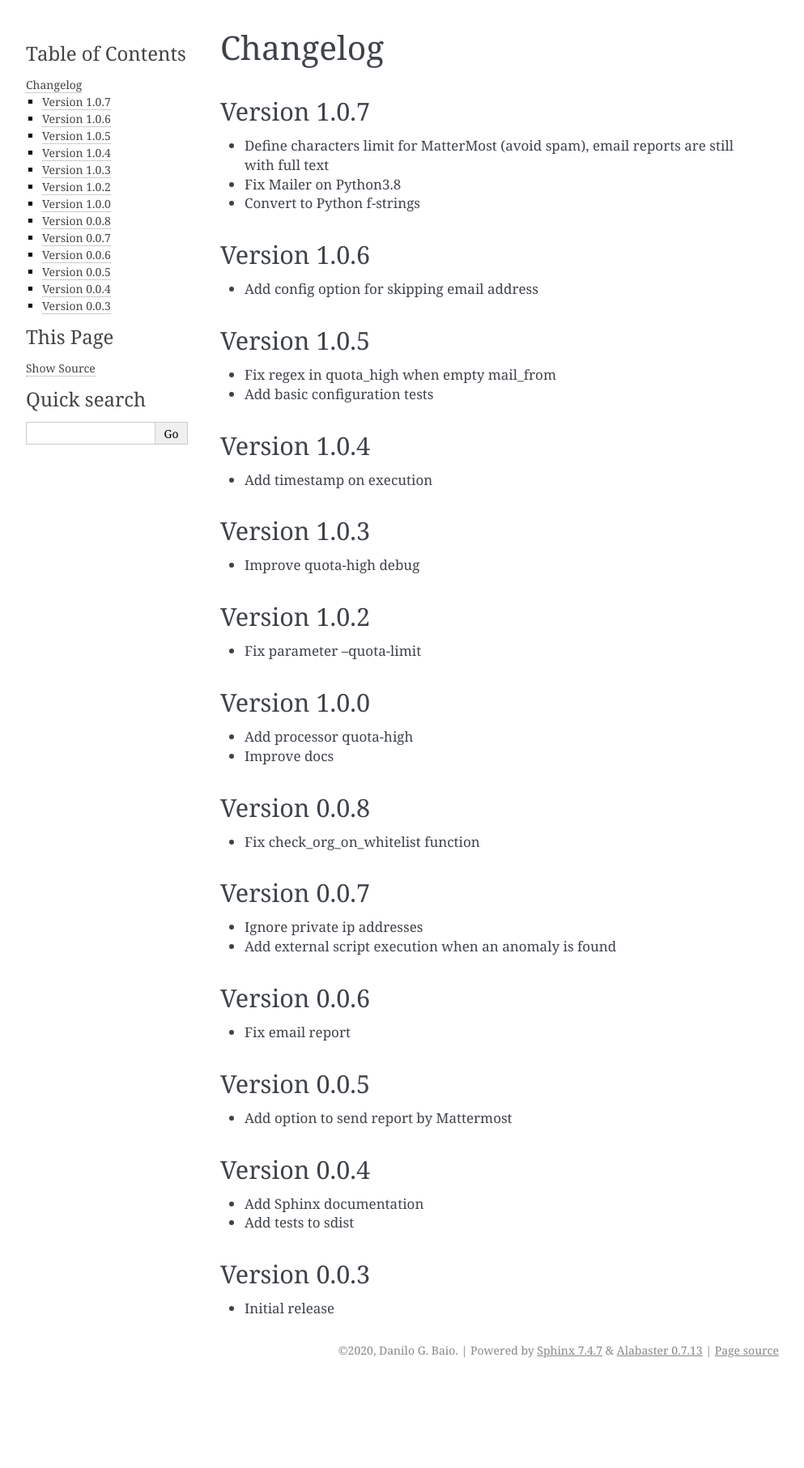
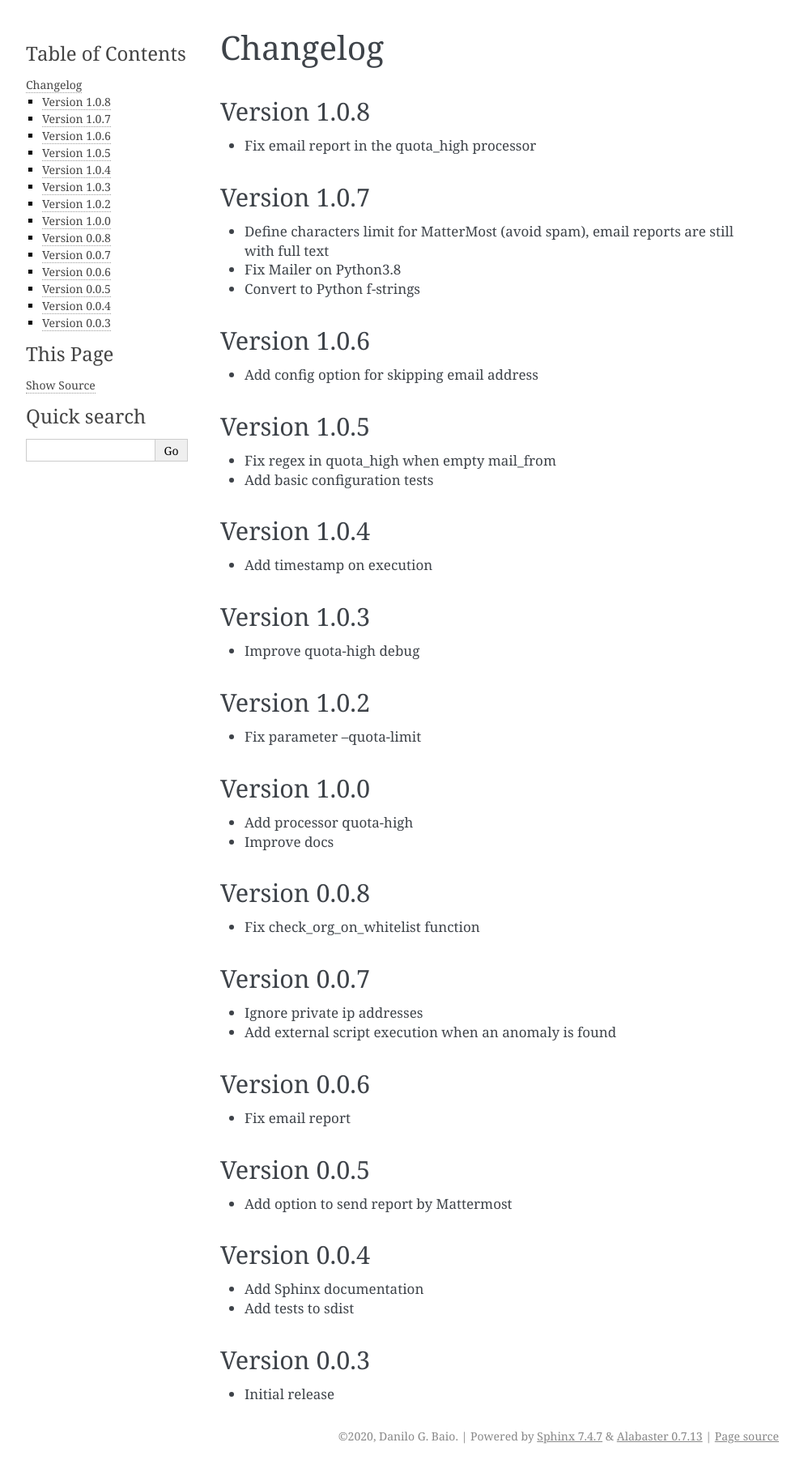
Before and after one commit to dbaio/loganom, a Sphinx documentation site: the page built from docs/changelog.rst, in a window 1280 px wide. Shown: the whole page at 81% size, without its empty margins (148-1141 px from the left). Built offline with Sphinx 7.4.7, drawn with Linux system fonts in a browser that asks for light colours; before the commit the page ends 1707 px from its top, so only the background shows below that.

Commit message:
Update to 1.0.8

```diff
--- a/docs/changelog.rst
+++ b/docs/changelog.rst
@@ -1,5 +1,10 @@
 Changelog
 =========
+
+Version 1.0.8
+-------------
+
+* Fix email report in the quota_high processor
 
 Version 1.0.7
 -------------
--- a/setup.py
+++ b/setup.py
@@ -7,7 +7,7 @@ with open("README.rst", "r") as fh:
 
 setup(
     name="loganom",
-    version="1.0.7",
+    version="1.0.8",
     author="Danilo G. Baio",
     author_email="dbaio@bsd.com.br",
     description="Log analyzer to discover anomalies",
```
